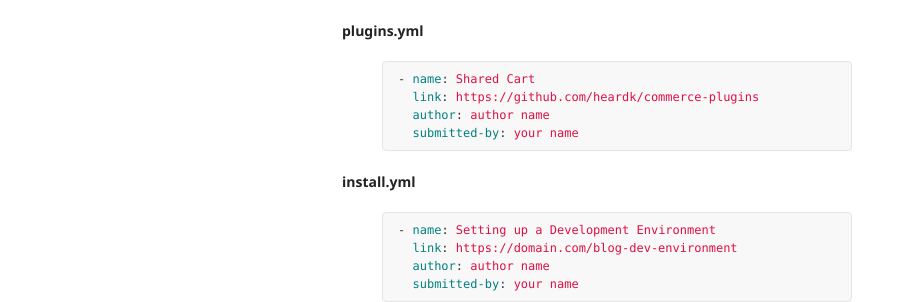
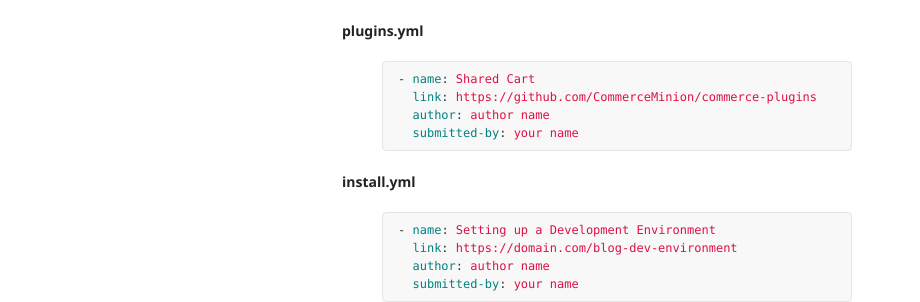
Before and after one commit to CommerceMinion/commerce-community-docs, a Jekyll site: the page built from about.md, in a window 1280 px wide. Shown: the part 622-924 px from the top of the page, without its empty margins (26-946 px from the left). Built offline with Jekyll 4.4.1, drawn with Linux system fonts in a browser that asks for light colours; part of the change alters nothing that is shown.

Commit message:
Changed repository

```diff
--- a/_layouts/default.html
+++ b/_layouts/default.html
@@ -17,7 +17,7 @@
         <p>Community-Driven Documentation</p>
         <a href="/">Home</a><br />
         <a href="/about">About</a><br />
-        <a href="https://github.com/heardk/commerce-community-docs">Contribute</a>
+        <a href="https://github.com/CommerceMinion/commerce-community-docs">Contribute</a>
       </header>
       <section>
         {{ content }}
--- a/about.md
+++ b/about.md
@@ -33,7 +33,7 @@ For example:
 
 {% highlight yml %}
 - name: Shared Cart
-  link: https://github.com/heardk/commerce-plugins
+  link: https://github.com/CommerceMinion/commerce-plugins
   author: author name
   submitted-by: your name
 {% endhighlight %}
```
